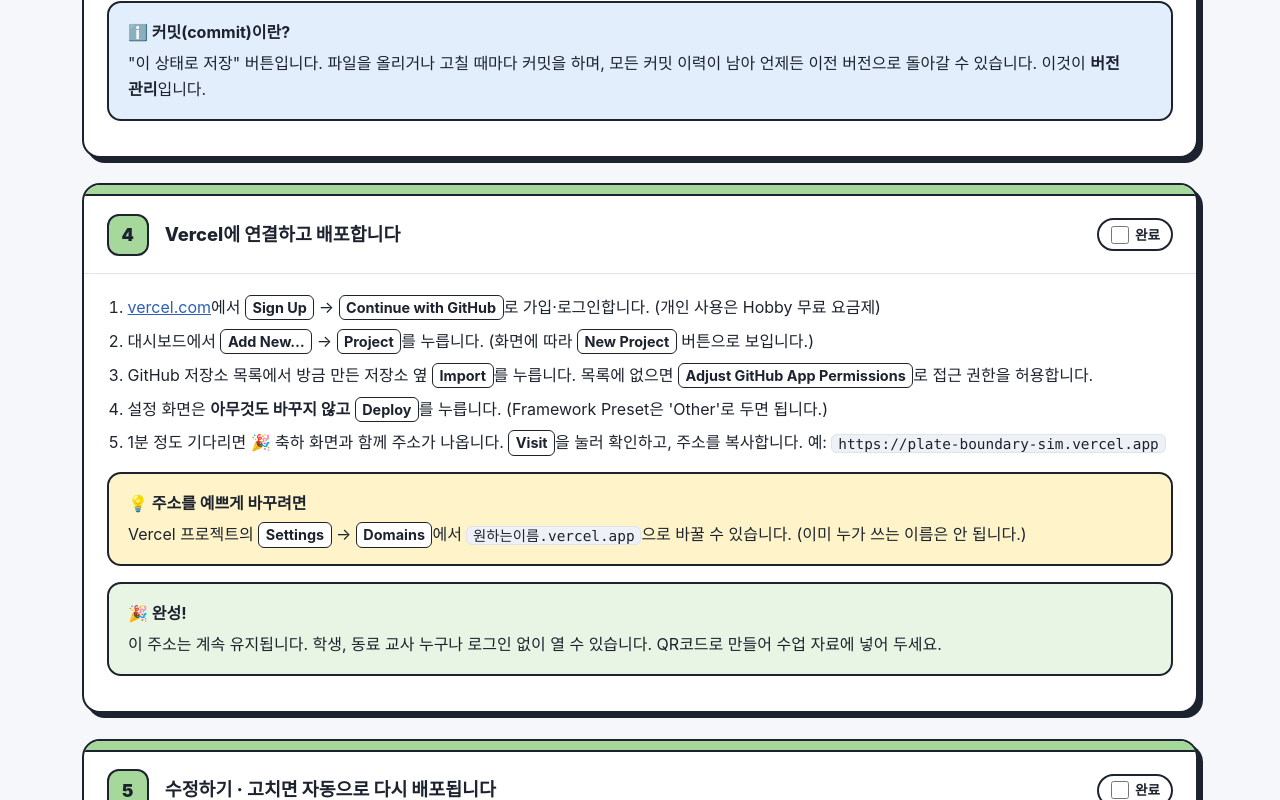
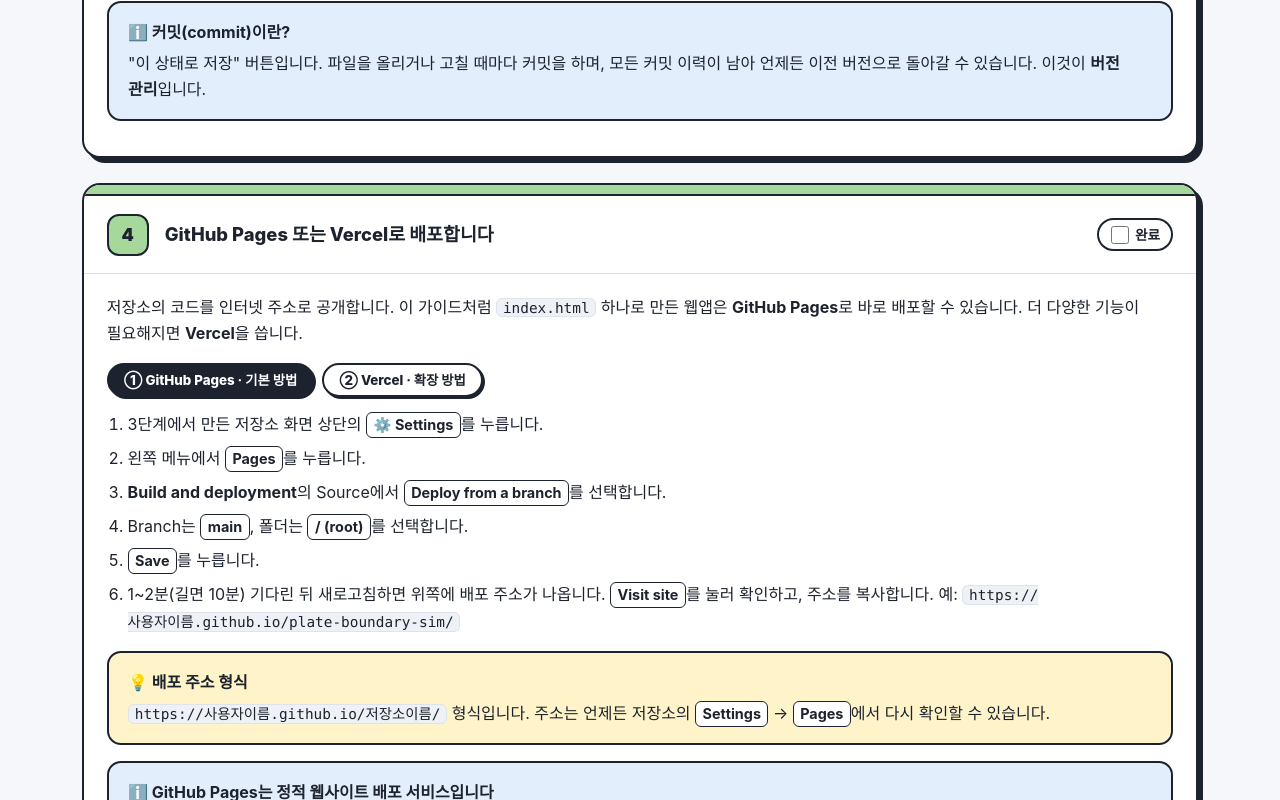
Before and after one commit to earthssaem/vibecoding-guide, a plain HTML site: page index.html in a window 1280 px wide. Shown: the part 9766-10566 px from the top of the page. Drawn offline with Linux system fonts and the light colour scheme; a web font is replaced by a local one.

Commit message:
방법 2의 배포 단계에 GitHub Pages 배포 방법 추가
- 4단계를 GitHub Pages(기본)·Vercel(확장) 탭으로 나누고 Vercel 안내는 그대로 유지
- 정적 사이트 특성, React·Vite 빌드·base 경로 주의, 공식 문서 링크 안내
- 5단계 재배포·배포 상태 확인을 두 서비스에 맞게 보완
- 준비물·자주 겪는 문제·FAQ·심화 단계의 배포 관련 문구를 함께 수정

Co-Authored-By: Claude Opus 5.5 <noreply@anthropic.com>
Claude-Session: https://claude.ai/code/session_01BGAVftuG5ZxzGUKgArHMhi

```diff
--- a/index.html
+++ b/index.html
@@ -594,7 +594,7 @@ HTML 파일 하나에 CSS와 JavaScript를 모두 넣어서 만들어줘. 외부
         <ul class="checklist" style="margin-top:.2rem">
           <li>AI 채팅 계정 (Gemini·ChatGPT·Claude)</li>
           <li><a href="https://github.com/signup" target="_blank" rel="noopener">GitHub 계정</a> (무료)</li>
-          <li><a href="https://vercel.com/signup" target="_blank" rel="noopener">Vercel 계정</a> (GitHub 계정으로 가입, 무료)</li>
+          <li><a href="https://vercel.com/signup" target="_blank" rel="noopener">Vercel 계정</a> (Vercel로 배포할 때만 · GitHub 계정으로 가입, 무료)</li>
         </ul>
       </div>
     </div>
@@ -649,8 +649,27 @@ index.html 파일 하나에 HTML, CSS, JavaScript를 모두 넣어서 만들어
       </div>
 
       <div class="step" data-key="m2-4">
-        <div class="step-head"><span class="step-num">4</span><h3>Vercel에 연결하고 배포합니다</h3><label><input type="checkbox"> 완료</label></div>
+        <div class="step-head"><span class="step-num">4</span><h3>GitHub Pages 또는 Vercel로 배포합니다</h3><label><input type="checkbox"> 완료</label></div>
         <div class="step-body">
+          <p>저장소의 코드를 인터넷 주소로 공개합니다. 이 가이드처럼 <code>index.html</code> 하나로 만든 웹앱은 <b>GitHub Pages</b>로 바로 배포할 수 있습니다. 더 다양한 기능이 필요해지면 <b>Vercel</b>을 씁니다.</p>
+          <div class="tabs" data-tabs="deploy">
+            <button type="button" class="active" data-tab="pages">① GitHub Pages · 기본 방법</button>
+            <button type="button" data-tab="vercel">② Vercel · 확장 방법</button>
+          </div>
+          <div class="tabpanel active" data-panel="pages">
+            <ol class="todo">
+              <li>3단계에서 만든 저장소 화면 상단의 <span class="ui">⚙️ Settings</span>를 누릅니다.</li>
+              <li>왼쪽 메뉴에서 <span class="ui">Pages</span>를 누릅니다.</li>
+              <li><b>Build and deployment</b>의 Source에서 <span class="ui">Deploy from a branch</span>를 선택합니다.</li>
+              <li>Branch는 <span class="ui">main</span>, 폴더는 <span class="ui">/ (root)</span>를 선택합니다.</li>
+              <li><span class="ui">Save</span>를 누릅니다.</li>
+              <li>1~2분(길면 10분) 기다린 뒤 새로고침하면 위쪽에 배포 주소가 나옵니다. <span class="ui">Visit site</span>를 눌러 확인하고, 주소를 복사합니다. 예: <code>https://사용자이름.github.io/plate-boundary-sim/</code></li>
+            </ol>
+            <div class="callout tip"><strong class="title">💡 배포 주소 형식</strong><p><code>https://사용자이름.github.io/저장소이름/</code> 형식입니다. 주소는 언제든 저장소의 <span class="ui">Settings</span> → <span class="ui">Pages</span>에서 다시 확인할 수 있습니다.</p></div>
+            <div class="callout info"><strong class="title">ℹ️ GitHub Pages는 정적 웹사이트 배포 서비스입니다</strong><p>올린 HTML·CSS·JavaScript 파일을 그대로 보여 줄 뿐, 서버에서 코드를 실행하거나 데이터를 저장하지 않습니다. 무료 계정은 저장소가 Public이어야 합니다. React·Vite 프로젝트는 빌드 결과물을 올리고 <code>base</code> 경로를 설정해야 할 수 있으니, AI에게 "GitHub Pages로 배포할 수 있게 설정해 줘"라고 요청하세요. 자세한 내용은 <a href="https://docs.github.com/en/pages" target="_blank" rel="noopener">GitHub Pages 공식 문서</a>를 참고합니다.</p></div>
+          </div>
+          <div class="tabpanel" data-panel="vercel">
+            <p>GitHub Pages보다 다양한 프로젝트를 배포할 수 있습니다. React·Vite처럼 빌드가 필요한 프로젝트를 자동으로 빌드하고, 서버리스 함수나 API 연동이 필요한 경우에도 활용할 수 있습니다.</p>
             <ol class="todo">
               <li><a href="https://vercel.com" target="_blank" rel="noopener">vercel.com</a>에서 <span class="ui">Sign Up</span> → <span class="ui">Continue with GitHub</span>로 가입·로그인합니다. (개인 사용은 Hobby 무료 요금제)</li>
               <li>대시보드에서 <span class="ui">Add New…</span> → <span class="ui">Project</span>를 누릅니다. (화면에 따라 <span class="ui">New Project</span> 버튼으로 보입니다.)</li>
@@ -659,6 +678,7 @@ index.html 파일 하나에 HTML, CSS, JavaScript를 모두 넣어서 만들어
               <li>1분 정도 기다리면 🎉 축하 화면과 함께 주소가 나옵니다. <span class="ui">Visit</span>을 눌러 확인하고, 주소를 복사합니다. 예: <code>https://plate-boundary-sim.vercel.app</code></li>
             </ol>
             <div class="callout tip"><strong class="title">💡 주소를 예쁘게 바꾸려면</strong><p>Vercel 프로젝트의 <span class="ui">Settings</span> → <span class="ui">Domains</span>에서 <code>원하는이름.vercel.app</code>으로 바꿀 수 있습니다. (이미 누가 쓰는 이름은 안 됩니다.)</p></div>
+          </div>
           <div class="callout ok"><strong class="title">🎉 완성!</strong><p>이 주소는 계속 유지됩니다. 학생, 동료 교사 누구나 로그인 없이 열 수 있습니다. QR코드로 만들어 수업 자료에 넣어 두세요.</p></div>
         </div>
       </div>
@@ -673,9 +693,9 @@ index.html 파일 하나에 HTML, CSS, JavaScript를 모두 넣어서 만들어
             <li>GitHub 저장소에서 <code>index.html</code>을 클릭 → 우측 상단 <span class="ui">✏️ (Edit)</span> 연필 아이콘을 누릅니다.</li>
             <li>기존 내용을 전체 선택(<code>Ctrl+A</code>)해 지우고 새 코드를 붙여넣습니다.</li>
             <li><span class="ui">Commit changes…</span> → 무엇을 바꿨는지 짧게 적고(예: "베니오프대 표시 추가") → <span class="ui">Commit changes</span>.</li>
-            <li>Vercel이 변경을 감지해 <b>자동으로 다시 배포</b>합니다. 1분 뒤 같은 주소를 새로고침하면 반영되어 있습니다.</li>
+            <li>GitHub Pages나 Vercel이 변경을 감지해 <b>자동으로 다시 배포</b>합니다. 1~2분 뒤 같은 주소를 새로고침하면 반영되어 있습니다.</li>
           </ol>
-          <div class="callout warn"><strong class="title">⚠️ 바뀐 게 안 보여요</strong><p>브라우저가 이전 화면을 기억하고 있을 수 있습니다. <code>Ctrl+Shift+R</code>(강력 새로고침) 또는 시크릿 창으로 열어 보세요. Vercel 대시보드의 <span class="ui">Deployments</span>에서 배포 상태가 <b>Ready</b>인지도 확인합니다.</p></div>
+          <div class="callout warn"><strong class="title">⚠️ 바뀐 게 안 보여요</strong><p>브라우저가 이전 화면을 기억하고 있을 수 있습니다. <code>Ctrl+Shift+R</code>(강력 새로고침) 또는 시크릿 창으로 열어 보세요. 배포 상태도 확인합니다. GitHub Pages는 저장소의 <span class="ui">Actions</span> 탭에 초록색 체크(✓)가 떴는지, Vercel은 대시보드의 <span class="ui">Deployments</span>에서 배포 상태가 <b>Ready</b>인지 봅니다.</p></div>
         </div>
       </div>
 
@@ -721,7 +741,7 @@ index.html 파일 하나에 HTML, CSS, JavaScript를 모두 넣어서 만들어
               <li><code>claude.ai/code</code>에 접속해 <b>GitHub 계정을 연결</b>하고, Claude Code가 접근할 저장소를 허용합니다. (처음 한 번만)</li>
               <li>작업할 <b>저장소를 고르고</b> 말로 요청합니다. "수렴 경계에 베니오프대 표시를 추가해 줘."</li>
               <li>Claude Code가 파일을 직접 고치고 <b>커밋·푸시</b>합니다. 변경 내용은 먼저 별도의 작업 브랜치에 올라갑니다.</li>
-              <li>확인한 뒤 "<b>main에 머지해 줘</b>"라고 하면 main에 반영되고, Vercel이 자동으로 다시 배포합니다.</li>
+              <li>확인한 뒤 "<b>main에 머지해 줘</b>"라고 하면 main에 반영되고, GitHub Pages나 Vercel이 자동으로 다시 배포합니다.</li>
             </ol>
             <p>매번 말하기 번거로우면 저장소의 <code>CLAUDE.md</code>에 "작업이 끝나면 main까지 머지한다"와 같은 규칙을 적어 둡니다.</p>
             <p><b>Claude 채팅에서도 되나요?</b> · 됩니다. GitHub가 연결되어 있으면 Claude 앱의 채팅에서도 "이 저장소를 고쳐서 main에 머지해 줘"라고 요청할 수 있습니다. 다만 계정이나 사용 환경에 따라 채팅에서는 안 될 수 있으니, 그럴 때는 <code>claude.ai/code</code>에서 하면 됩니다. 채팅창의 <span class="ui">+</span> → <span class="ui">Add from GitHub</span>는 코드를 읽어 오는 <b>첨부 기능</b>이라, 이것만으로는 저장소에 올라가지 않습니다.</p>
@@ -735,7 +755,7 @@ index.html 파일 하나에 HTML, CSS, JavaScript를 모두 넣어서 만들어
 
     <h3 style="margin-top:2.6rem">자주 겪는 문제</h3>
     <div class="grid-2">
-      <div class="card"><h3 style="font-size:1.05rem">🔍 주소를 열면 404 NOT FOUND</h3><p style="color:var(--muted);margin:0">파일 이름이 정확히 <code>index.html</code>인지 확인하세요. <code>index.html.txt</code>, <code>Index.html</code>, <code>index.htm</code>은 안 됩니다. 저장소 첫 화면(최상위)에 파일이 있어야 합니다.</p></div>
+      <div class="card"><h3 style="font-size:1.05rem">🔍 주소를 열면 404 NOT FOUND</h3><p style="color:var(--muted);margin:0">파일 이름이 정확히 <code>index.html</code>인지 확인하세요. <code>index.html.txt</code>, <code>Index.html</code>, <code>index.htm</code>은 안 됩니다. 저장소 첫 화면(최상위)에 파일이 있어야 합니다. GitHub Pages는 첫 배포에 몇 분 걸릴 수 있으니 잠시 뒤 다시 열어 보세요.</p></div>
       <div class="card"><h3 style="font-size:1.05rem">⬜ 화면이 하얗게만 나와요</h3><p style="color:var(--muted);margin:0">코드가 일부만 복사됐을 가능성이 큽니다. 코드 마지막이 <code>&lt;/html&gt;</code>로 끝나는지 확인하고, AI에게 "전체 코드를 처음부터 끝까지 다시 보여줘"라고 요청하세요.</p></div>
       <div class="card"><h3 style="font-size:1.05rem">🈳 한글이 깨져요</h3><p style="color:var(--muted);margin:0">파일을 UTF-8로 저장했는지 확인하세요. 코드 상단에 <code>&lt;meta charset="UTF-8"&gt;</code>이 있는지도 확인합니다.</p></div>
       <div class="card"><h3 style="font-size:1.05rem">🤔 오류 메시지를 모르겠어요</h3><p style="color:var(--muted);margin:0">오류 화면을 <b>캡처해서 AI에게 붙여넣고</b> "이 오류가 왜 나는지 설명하고 고쳐줘"라고 하세요. 대부분 바로 해결됩니다.</p></div>
@@ -786,7 +806,7 @@ index.html 파일 하나에 HTML, CSS, JavaScript를 모두 넣어서 만들어
     <h2>자주 묻는 질문<span class="spark">✦</span></h2>
     <details><summary>코딩을 전혀 몰라도 정말 할 수 있나요?</summary><div class="body">네. 이 가이드의 모든 단계는 코드를 읽거나 쓰지 않습니다. 복사·붙여넣기와 버튼 클릭만 합니다. 중요한 것은 코드 지식이 아니라 "무엇을 만들지" 명확히 말하는 능력이고, 그것은 교사가 가장 잘하는 일입니다.</div></details>
     <details><summary>어떤 AI가 가장 좋은가요?</summary><div class="body">셋 다 교육용 웹앱을 만들기에 충분합니다. 이미 쓰고 있는 것을 쓰세요. 결과가 마음에 안 들면 같은 기획 요약을 다른 AI에 붙여넣어 비교해 보는 것도 좋은 방법입니다.</div></details>
-    <details><summary>무료로 가능한가요?</summary><div class="body">네. AI 채팅 무료 요금제, GitHub 무료, Vercel Hobby(개인·비상업) 무료로 모두 가능합니다. AI 무료 요금제는 사용량 제한이 있어 긴 작업은 나눠서 하는 것이 좋습니다.</div></details>
+    <details><summary>무료로 가능한가요?</summary><div class="body">네. AI 채팅 무료 요금제, GitHub 무료(GitHub Pages 포함), Vercel Hobby(개인·비상업) 무료로 모두 가능합니다. AI 무료 요금제는 사용량 제한이 있어 긴 작업은 나눠서 하는 것이 좋습니다.</div></details>
     <details><summary>학생 개인정보는 괜찮나요?</summary><div class="body">이 가이드의 방식은 로그인 없이 브라우저에서만 실행되는 웹앱이므로 학생 정보가 어디에도 저장되지 않습니다. 학생 이름·점수를 저장하는 기능을 추가하려면 별도 검토가 필요하니, 처음에는 저장 기능 없이 만드세요.</div></details>
     <details><summary>AI가 만든 내용이 과학적으로 틀릴 수도 있나요?</summary><div class="body">네, 그럴듯하게 틀릴 수 있습니다. 반드시 교사가 직접 검토하세요. 프롬프트 모음의 "⑤ 과학적 검토 요청"을 쓰면 AI 스스로 점검하게 할 수도 있지만, 최종 확인은 교사의 몫입니다.</div></details>
     <details><summary>방법 1로 만든 것을 나중에 방법 2로 옮길 수 있나요?</summary><div class="body">네. 미리보기 화면이나 코드 블록에서 코드를 다운로드(또는 복사)해 <code>index.html</code>로 저장한 뒤, 방법 2의 3단계부터 진행하면 됩니다.</div></details>
```
Lines whose indentation alone changed are shown as unchanged.
